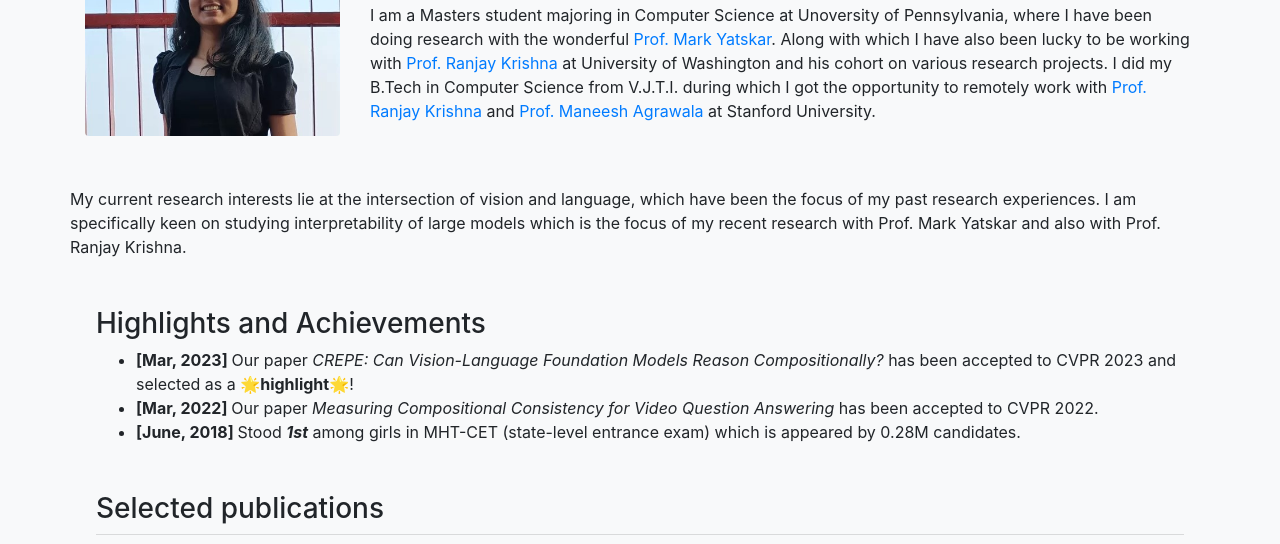
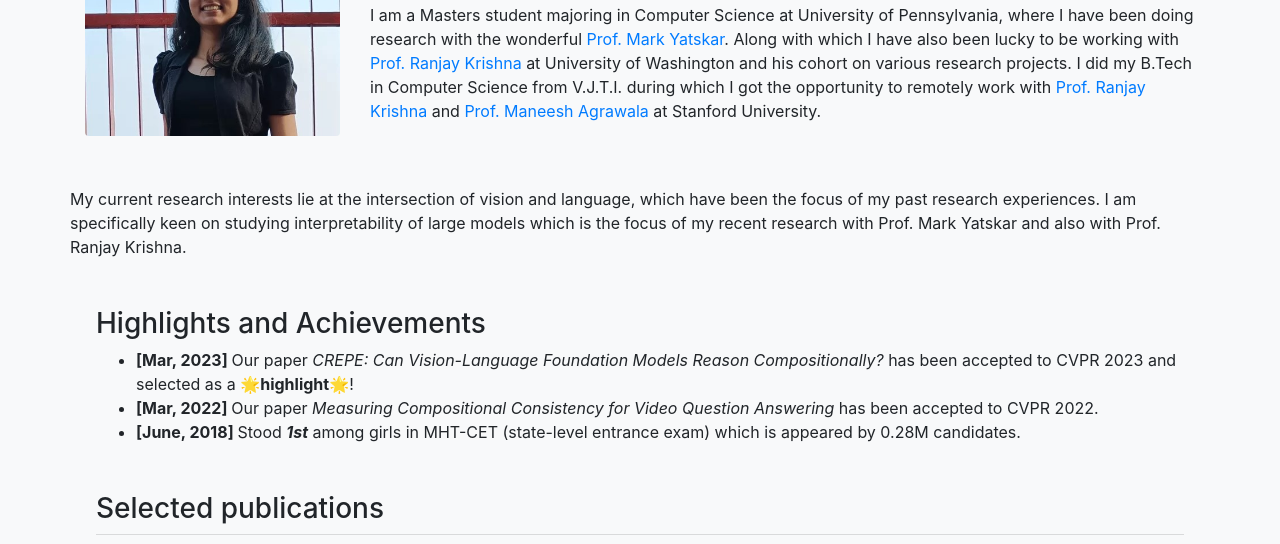
Before and after one commit to monaGandhi09/monaGandhi09.github.io, a plain HTML site: page index.html in a window 1280 px wide. Shown: the part 218-762 px from the top of the page. Drawn offline with Linux system fonts and the light colour scheme.

Commit message:
Update index.html

```diff
--- a/index.html
+++ b/index.html
@@ -50,7 +50,7 @@
 						<span class="icon"><a class="text-dark"
 							href="https://twitter.com/monagandhi09"><i class="fab fa-1x fa-twitter mx-2"></i></a></span>
 					</div>
-					<p>I am a Masters student majoring in Computer Science at Unoversity of Pennsylvania, where
+					<p>I am a Masters student majoring in Computer Science at University of Pennsylvania, where
 						I have been doing research with the wonderful <a href="https://www.cis.upenn.edu/~myatskar/">Prof. Mark Yatskar</a>.
 						Along with which I have also been lucky to be working with
 						<a class="" href="https://ranjaykrishna.com/index.html">Prof. Ranjay Krishna</a> at University of Washington
```
